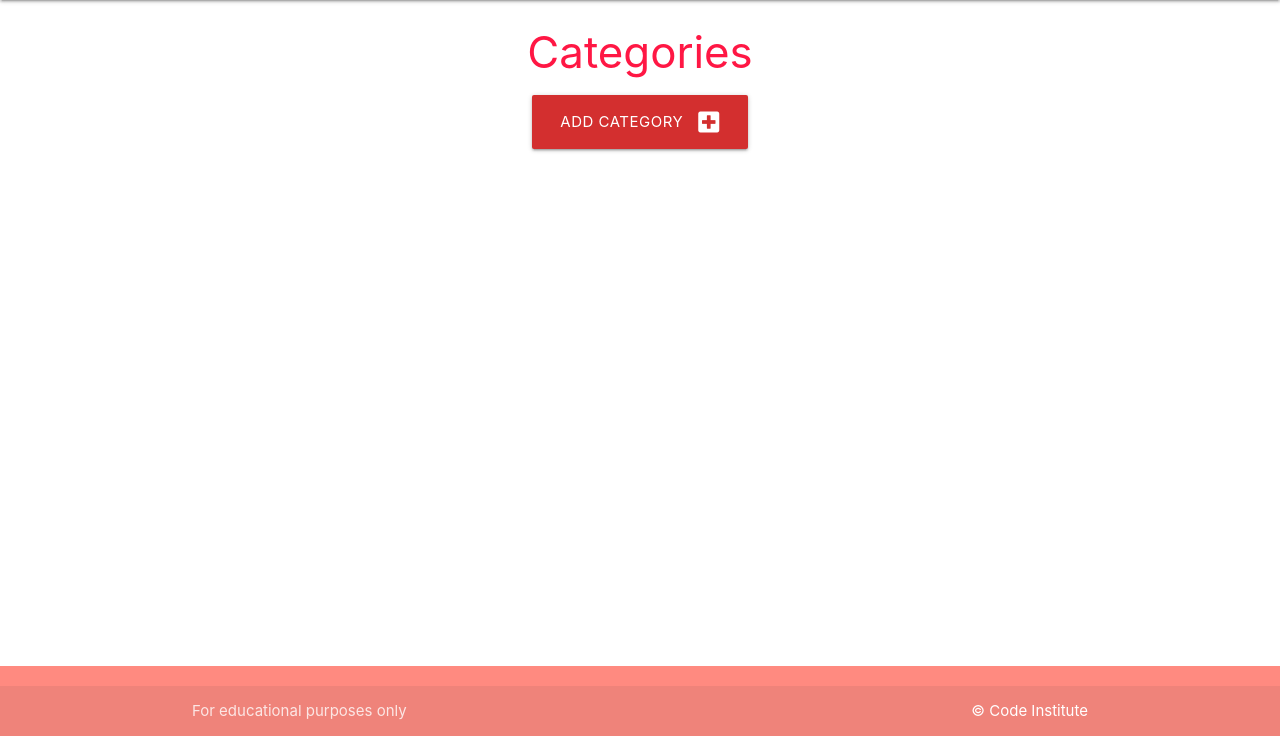
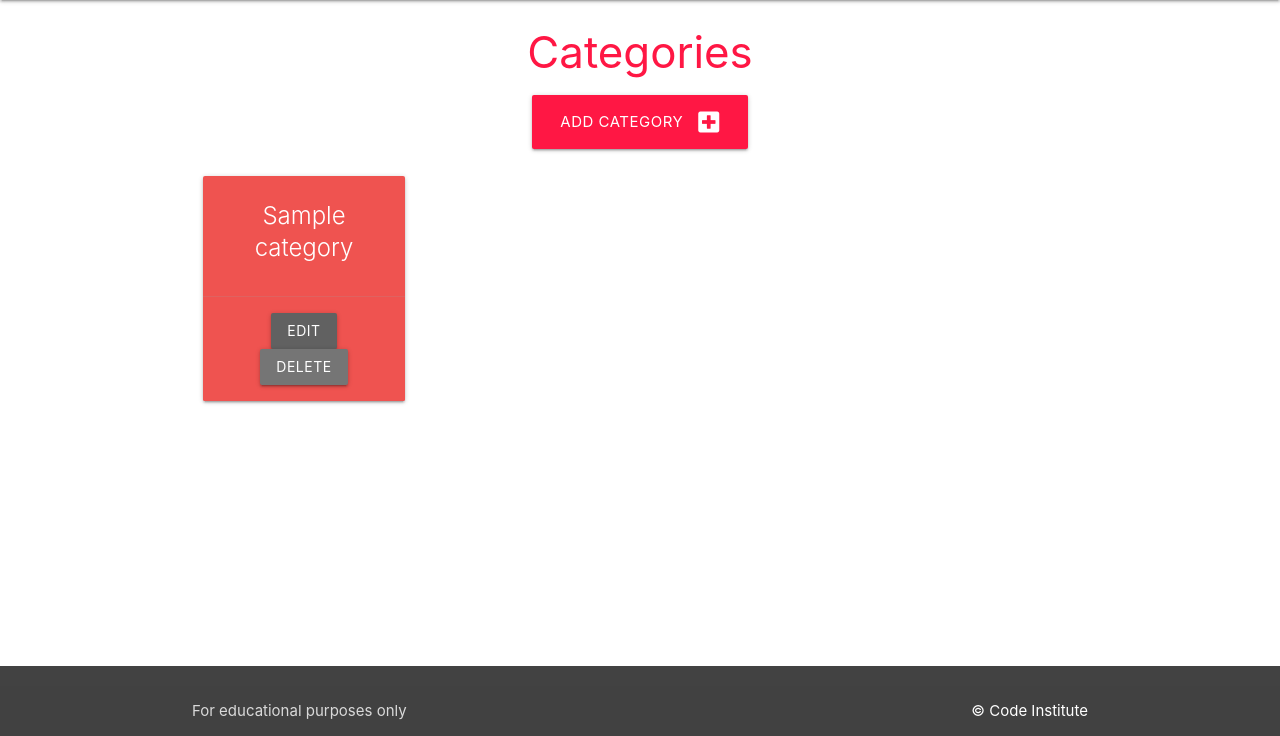
Before and after one commit to Fiona-T/task-manager-walkthrough, a Flask app: page /categories in a window 1280 px wide. Shown: the part 64-800 px from the top of the page. Run offline with Flask 2, Linux system fonts and the light colour scheme; tables that the repository leaves empty hold one stand-in row (values such as "Sample post").

Commit message:
update categories route in routes.py to retrieve category names, update categories.html to display names in card

```diff
--- a/taskmanager/routes.py
+++ b/taskmanager/routes.py
@@ -11,29 +11,33 @@ def home():
 
 @app.route("/categories")
 def categories():
-    return render_template("categories.html")
+    # query the Category model, sort by name, cast to list for use in template
+    # as .all() returns a cursor object
+    categories = list(Category.query.order_by(Category.category_name).all())
+    # pass categories list to template, using variable name categories
+    return render_template("categories.html", categories=categories)
 
 
 # include the methods here as we submit a form on this page with POST
+@app.route("/add_category", methods=["GET", "POST"])
+def add_category():
+    # if the request method is POST, then new variable category=new instance
+    # of Category model
+    if request.method == "POST":
+        category = Category(category_name=request.form.get("category_name"))
+        # add + commit the new category to SQLAlchemy database variable of
+        # db (imported). Uses sessionmaker instance
+        db.session.add(category)
+        db.session.commit()
+        # redirect the page to the categories page after form submitted
+        return redirect(url_for("categories"))
+    return render_template("add_category.html")
+
 # @app.route("/add_category", methods=["GET", "POST"])
 # def add_category():
-#     # if the request method is POST, then new variable category=new instance
-#     # of Category model
 #     if request.method == "POST":
 #         category = Category(category_name=request.form.get("category_name"))
-#         # add + commit the new category to SQLAlchemy database variable of db (imported)
-#         # uses sessionmaker instance
 #         db.session.add(category)
 #         db.session.commit()
-#         # redirect the page to the categories page after form submitted
 #         return redirect(url_for("categories"))
 #     return render_template("add_category.html")
-
-@app.route("/add_category", methods=["GET", "POST"])
-def add_category():
-    if request.method == "POST":
-        category = Category(category_name=request.form.get("category_name"))
-        db.session.add(category)
-        db.session.commit()
-        return redirect(url_for("categories"))
-    return render_template("add_category.html")
--- a/taskmanager/templates/add_category.html
+++ b/taskmanager/templates/add_category.html
@@ -16,7 +16,7 @@
         <!-- submit button -->
         <div class="row">
             <div class="col s12 center-align">
-                <button type="submit" class="btn-large red darken-2">
+                <button type="submit" class="btn-large red accent-3">
                     Add Category <i class="fas fa-plus-square right"></i>
                 </button>
             </div>
--- a/taskmanager/templates/base.html
+++ b/taskmanager/templates/base.html
@@ -43,7 +43,7 @@
         {% endblock %}
     </main>
     <!-- Materialize footer -->
-    <footer class="page-footer red accent-1">
+    <footer class="page-footer grey darken-3">
         <div class="footer-copyright">
           <div class="container">
           For educational purposes only
--- a/taskmanager/templates/categories.html
+++ b/taskmanager/templates/categories.html
@@ -2,9 +2,26 @@
 
 {% block content %}
 <h3 class="red-text text-accent-3 center-align">Categories</h3>
+<!-- Add Category button that opens Add Category form page add_category.html -->
 <div class="row">
     <div class="col s12 center-align">
-        <a href="{{ url_for('add_category') }}" class="btn-large red darken-2">Add Category <i class="fas fa-plus-square right"></i></a>
+        <a href="{{ url_for('add_category') }}" class="btn-large red accent-3">Add Category <i class="fas fa-plus-square right"></i></a>
     </div>
 </div>
+<!-- Retrieve categories -->
+<div class="row">
+    {% for category in categories %}
+    <div class="col s12 m6 l3">
+      <div class="card red lighten-1 center-align">
+        <div class="card-content white-text">
+          <span class="card-title">{{ category.category_name }}</span>
+        </div>
+        <div class="card-action">
+          <a href="#" class="btn grey darken-2">Edit</a>
+          <a href="#" class="btn grey darken-1">Delete</a>
+        </div>
+      </div>
+    </div>
+    {% endfor %}
+  </div>
 {% endblock %}
```
